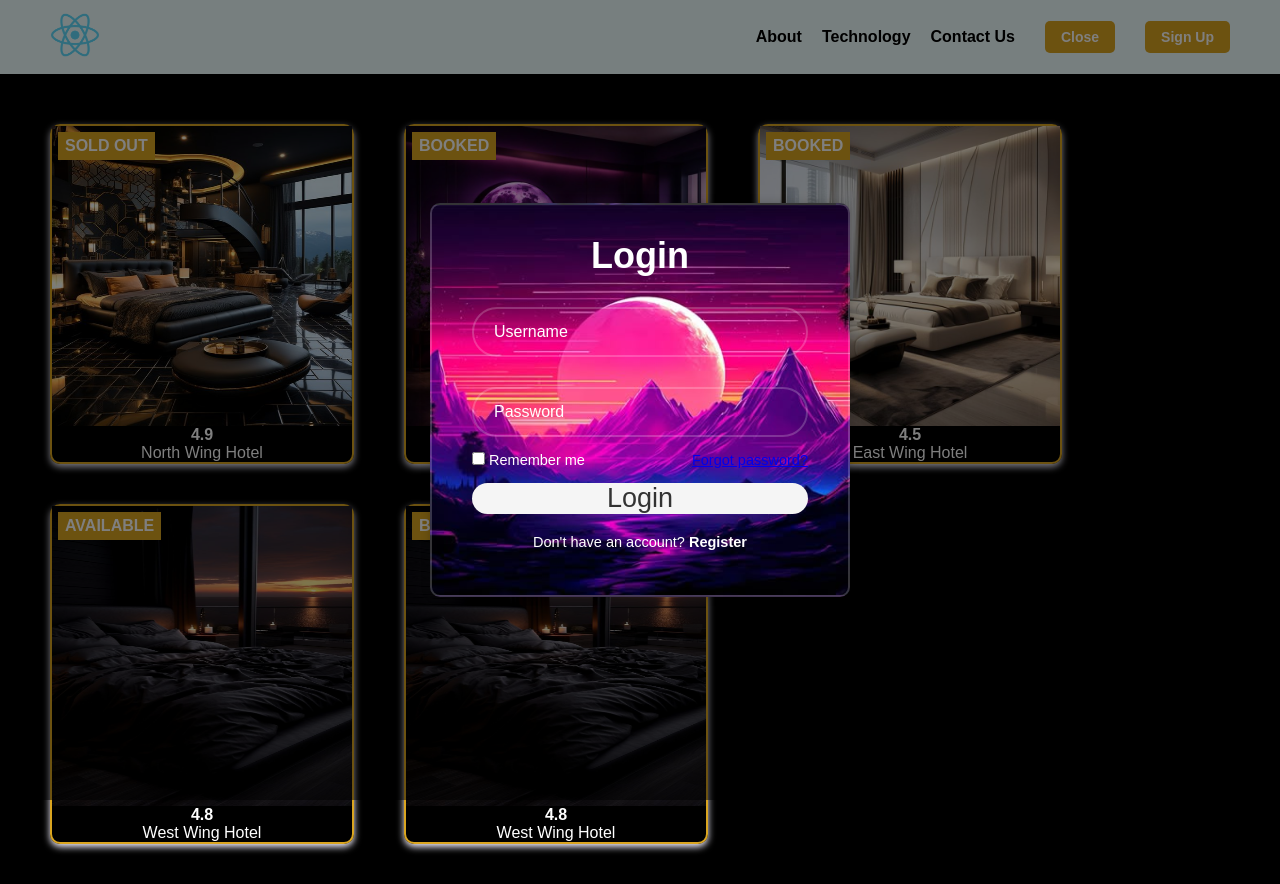
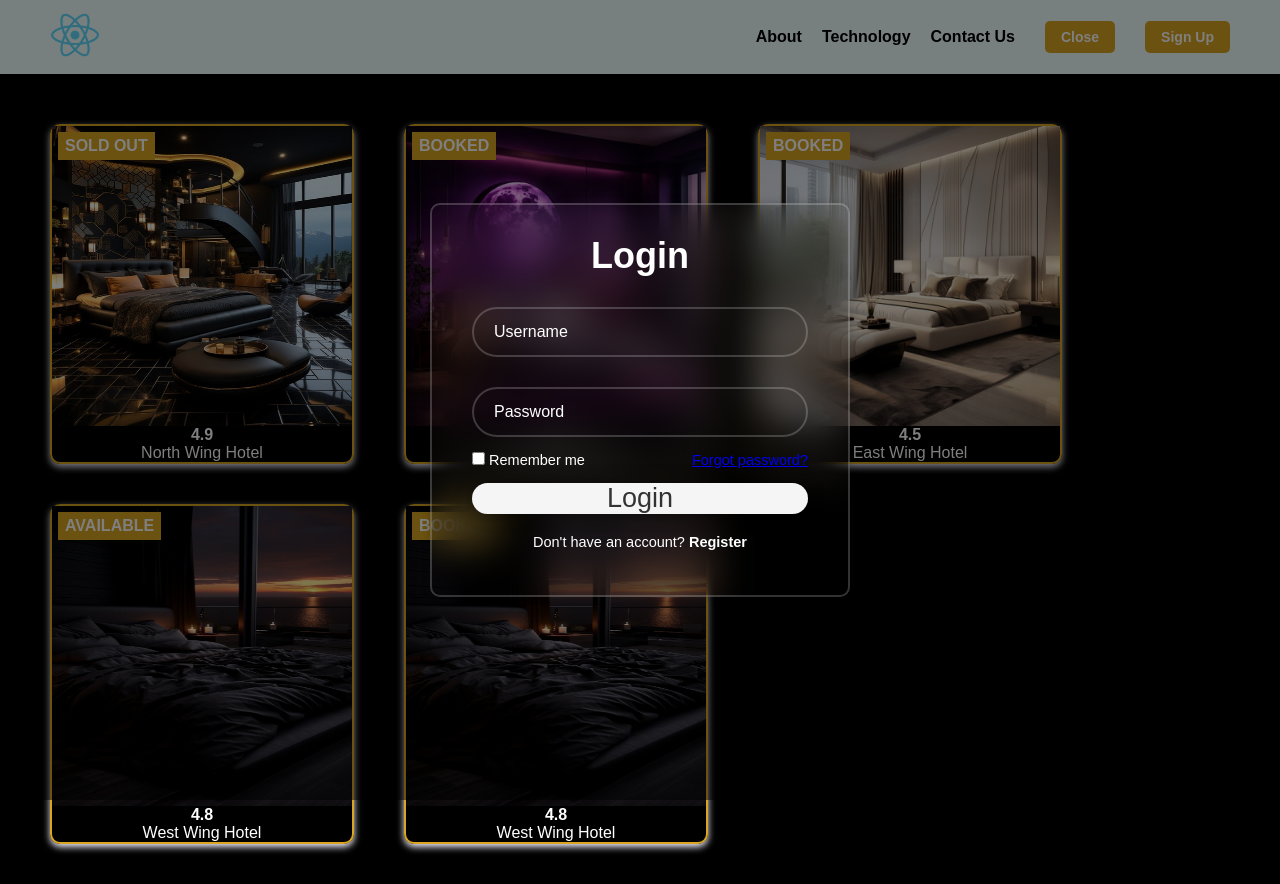
Before and after one commit to Okode100/airbnb-app, a React (Create React App) app: page / in a window 1280 px wide. Both pictures are taken after a click on the button "Sign In". Built offline with nearby package versions, Linux system fonts and the light colour scheme.

Commit message:
fix an error on the form line 23:13

```diff
--- a/src/Component/Form/SignIn.js
+++ b/src/Component/Form/SignIn.js
@@ -1,12 +1,17 @@
 import React from "react";
 import './SignIn.css';
-import TatusImage from './Tatus.jpeg'; // Import the image
 
-export default function SignIn() {
+export default function SignIn({ setShowSignIn }) {
+  const handleFormSubmit = (e) => {
+    e.preventDefault(); // Prevent the default form submission
+    console.log("Form submitted"); // Log details or handle form submission logic
+    setShowSignIn(false); // Hide the form
+  };
+
   return (
     <div className="signin-modal">
-      <div className="signin-wrapper" style={{ backgroundImage: `url(${TatusImage})` }}>
-        <form>
+      <div className="signin-wrapper">
+        <form onSubmit={handleFormSubmit}>
           <h1>Login</h1>
           <div className="input-box">
             <input type="text" placeholder="Username" required />
--- a/src/Component/Hero.js
+++ b/src/Component/Hero.js
@@ -1,5 +1,5 @@
 import React, { useState } from 'react';
-import SignIn from './Form/SignIn'; // Adjust path based on your folder structure
+import SignIn from './Form/SignIn';
 
 export default function Hero() {
   const [showSignIn, setShowSignIn] = useState(false);
@@ -25,7 +25,7 @@ export default function Hero() {
         </ul>
       </nav>
       {/* Render SignIn form conditionally */}
-      {showSignIn && <SignIn />}
+      {showSignIn && <SignIn setShowSignIn={setShowSignIn} />}
     </section>
   );
 }
```
